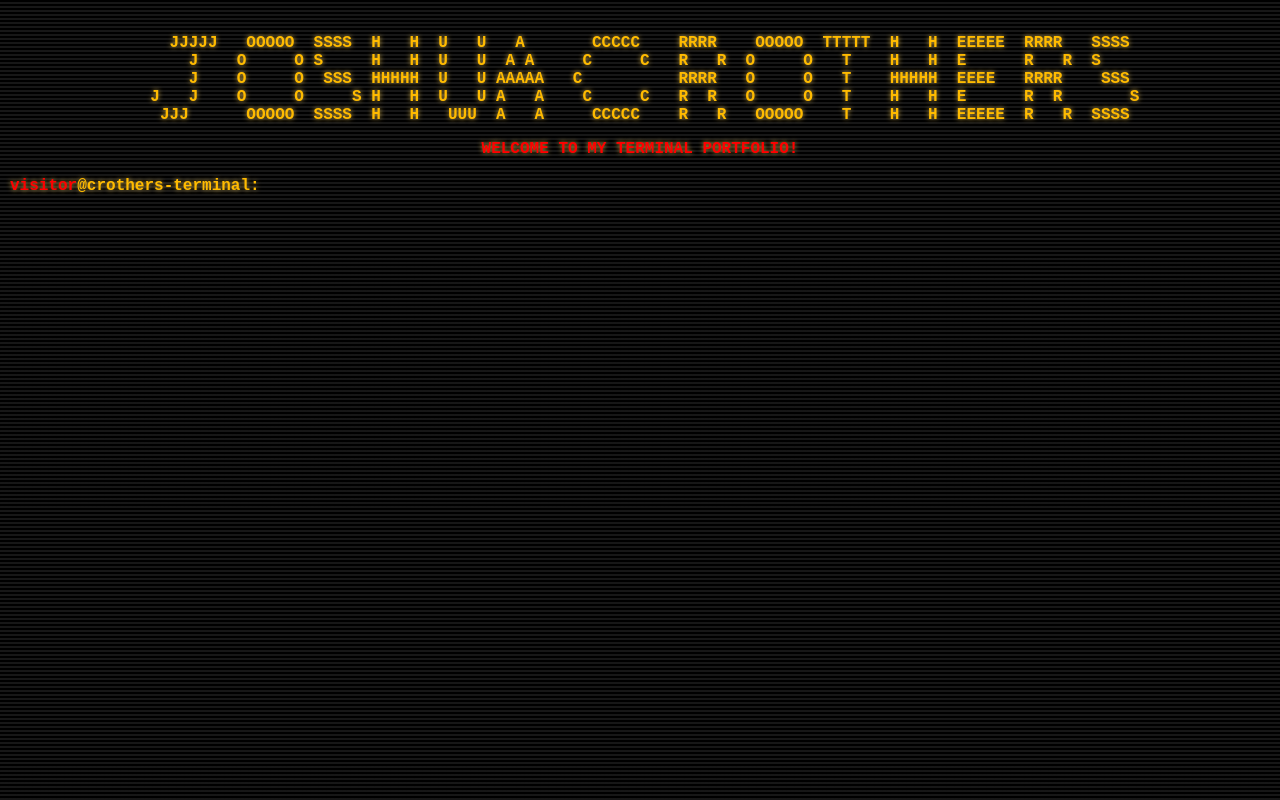
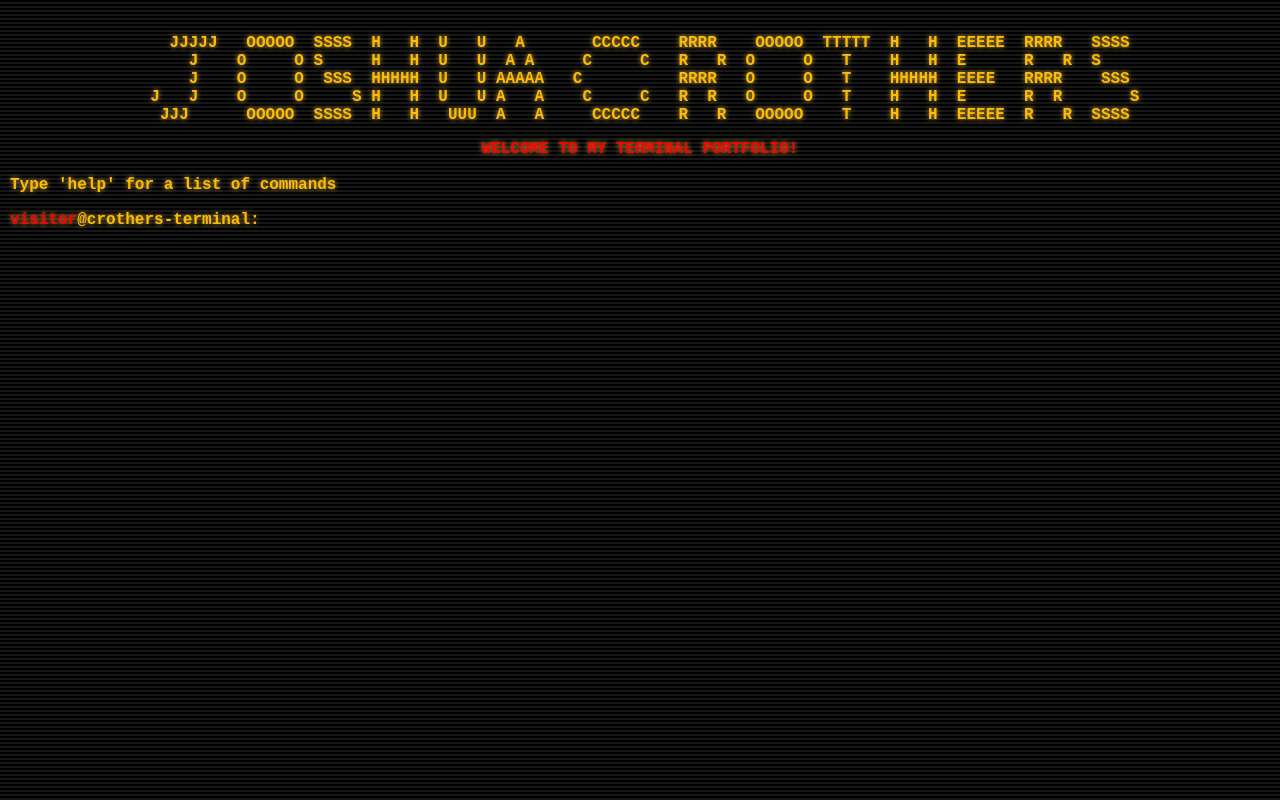
Before and after one commit to 7OAS7Y/crothers-terminal, a React (Vite) app: page / in a window 1280 px wide. Built offline with nearby package versions, Linux system fonts and the light colour scheme.

Commit message:
added help command prompt for users

```diff
--- a/src/App.tsx
+++ b/src/App.tsx
@@ -72,6 +72,7 @@ const App: React.FC = () => {
       <Banner />
       <div className="terminal">
         <div className="output">
+          <p>Type 'help' for a list of commands</p>
           <p>
             <span id="visitor">visitor</span>@crothers-terminal:
             <input
```
